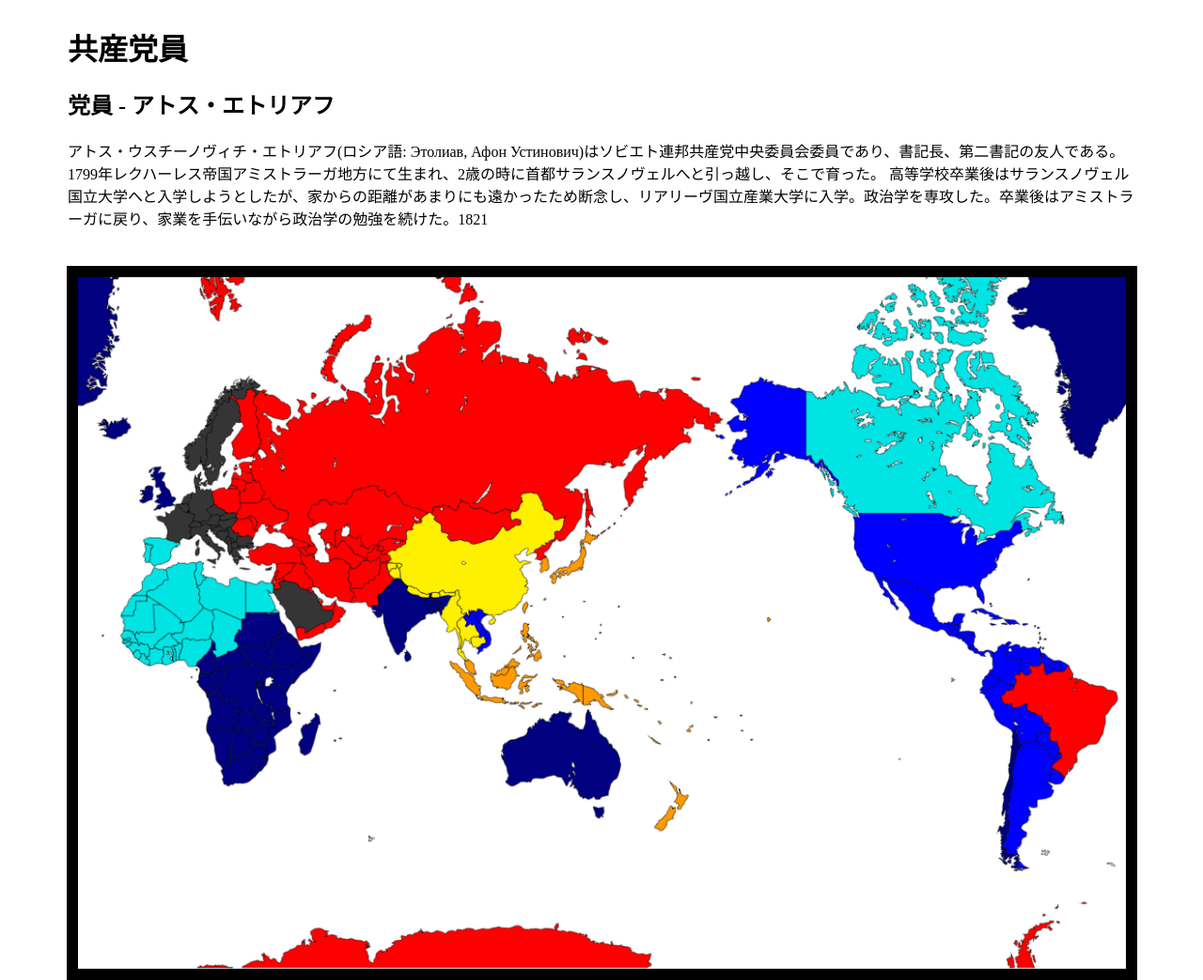
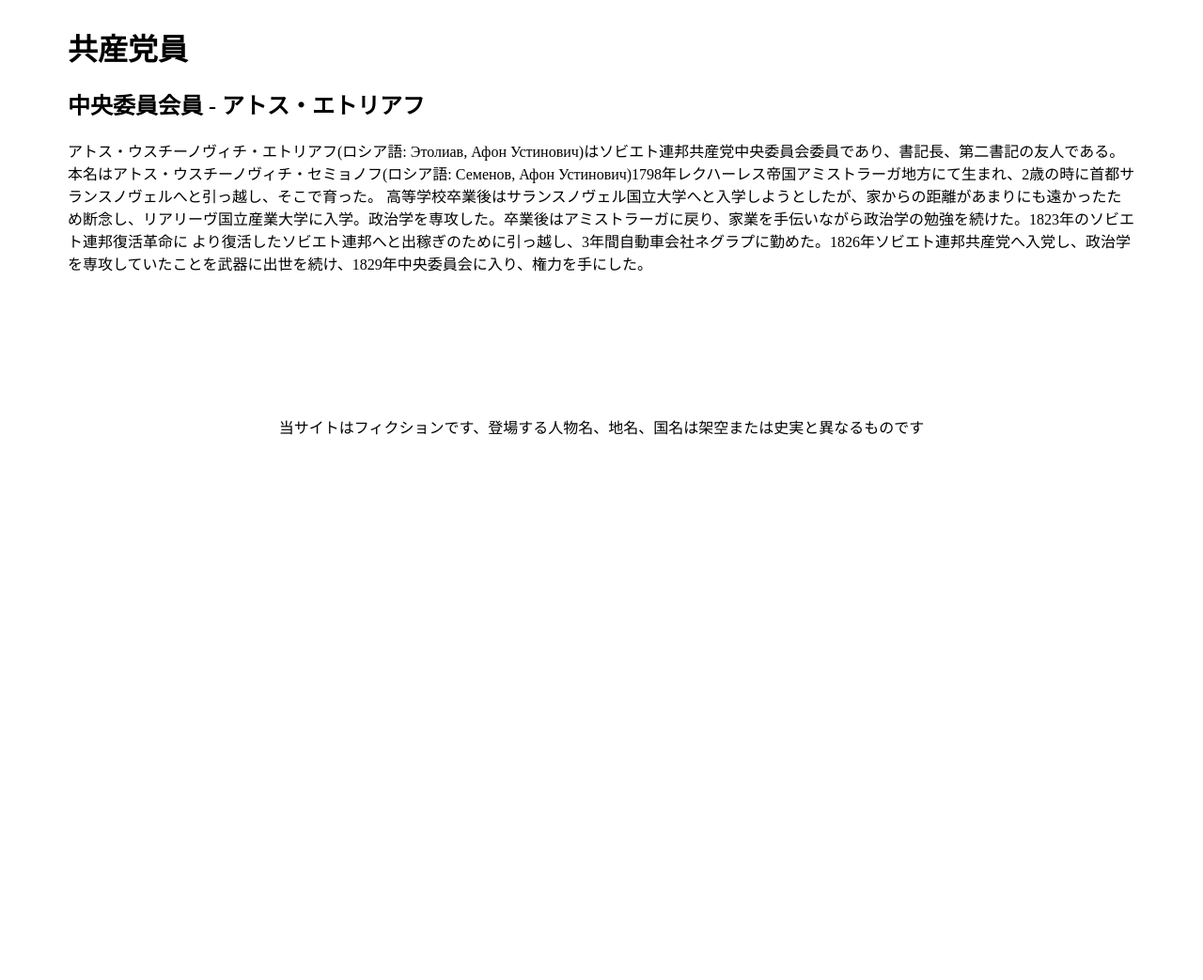
Before and after one commit to wonder-kamata/ussr_rekhalles-1, a plain HTML site: page leaders_new.html in a window 1280 px wide. Shown: the part 896-1939 px from the top of the page at 94% size. After the commit the page ends 1462 px from the top, so only its background shows below. Drawn offline with Linux system fonts and the light colour scheme.

Commit message:
little addtion
a little additions. normally.

```diff
--- a/leaders_new.html
+++ b/leaders_new.html
@@ -42,7 +42,7 @@
     <h2 class="h2_3">書記長 - ヨシフ・セベルヴィン</h2>
 
     <p>ヨシフ・アレクサンドロヴィチ・セベルヴィン(ロシア語: Севервин, Иосиф Александрович)は、ウラジーミル・イリイチ・レーニン(ロシア語: Ленин, Владимир Ильич)に次ぐ
-      三代目ソビエト社会主義共和国連邦共産党中央委員会書記長、指導者である。本名はヨシフ・アレクサンドロヴィチ・コレスニコフ(ロシア語: Колесников, Иосиф Александрович)。1798年レクハーレス帝国ディベボール地方にて生まれ育ち、16歳で首都サランスノヴェルへと引っ越した。
+      二代目ソビエト社会主義共和国連邦共産党中央委員会書記長、指導者である。本名はヨシフ・アレクサンドロヴィチ・コレスニコフ(ロシア語: Колесников, Иосиф Александрович)。1798年レクハーレス帝国ディベボール地方にて生まれ育ち、16歳で首都サランスノヴェルへと引っ越した。
     そこでイワン・ヤノフスキーと出会い、共にサランスノヴェル国立大学で正教教育を受けた。大学卒業後、隣国のソビエト社会主義共和国連邦に移住し、マルクス主義に出会う。その後正教を去り、ヤノフスキーと共に革命家へと転身した。 <br> <br>1820年、
     ウラジーミル・レーニン率いるボリシェヴィキ党に入党し、しばし党員を努めた。だが1821年のソ連崩壊によりその座を剥奪された。セベルヴィンはこれに強く反対し、ヤノフスキーと共に同志を募り、武装革命を起こし、見事ソビエト社会主義共和国連邦を復活させた。だがこの一連の騒動の最中に
     レーニンは死去してしまったため、セベルヴィンは新たにソビエト連邦共産党を結党し、共産党中央委員会書記長の座に就いた。</p>
@@ -54,20 +54,15 @@
     <p>イワン・セルゲーエヴィチ・ヤノフスキー(ロシア語: Яновский, Иван Сергеевич)はソビエト連邦共産党中央委員会第二書記であり、書記長ヨシフ・セベルヴィンの親友である。1798年レクハーレス帝国アミストラーガ地方にて生まれ育ち、16歳で首都サランスノヴェルへと引っ越した。
     そこでセベルヴィンと出会い、共にサランスノヴェル国立大学で正教教育を受けた。大学卒業後、セベルヴィンと共に隣国のソビエト社会主義共和国連邦に移住し、マルクス主義に出会う。その後正教を去り、セベルヴィンと共に革命家へと転身した。<br><br>1820年、
     ウラジーミル・レーニン率いるボリシェヴィキ党に入党し、しばし党員を努めた。だが1821年のソ連崩壊によりその座を剥奪された。ヤノフスキーはこれに強く反対し、セベルヴィンと共に同志を募り、武装革命を起こし、見事ソビエト社会主義共和国連邦を復活させた。だがこの一連の騒動の最中に
-    レーニンは死去してしまったため、ヤノフスキーはセベルヴィンが新たに結党したソビエト連邦共産党に入党し、共産党中央委員会の座に就いた。</p>
+    レーニンは死去してしまったため、ヤノフスキーはセベルヴィンが新たに結党したソビエト連邦共産党に入党し、共産党中央委員会第二書記の座に就いた。</p>
 
     <h2 class="h2_3">共産党員</h2>
 
-        <h2 class="h2_5">党員 - アトス・エトリアフ</h2>
-        <p>アトス・ウスチーノヴィチ・エトリアフ(ロシア語: Этолиав, Афон Устинович)はソビエト連邦共産党中央委員会委員であり、書記長、第二書記の友人である。1799年レクハーレス帝国アミストラーガ地方にて生まれ、2歳の時に首都サランスノヴェルへと引っ越し、そこで育った。
-        高等学校卒業後はサランスノヴェル国立大学へと入学しようとしたが、家からの距離があまりにも遠かったため断念し、リアリーヴ国立産業大学に入学。政治学を専攻した。卒業後はアミストラーガに戻り、家業を手伝いながら政治学の勉強を続けた。1821</p>
+        <h2 class="h2_5">中央委員会員 - アトス・エトリアフ</h2>
+        <p>アトス・ウスチーノヴィチ・エトリアフ(ロシア語: Этолиав, Афон Устинович)はソビエト連邦共産党中央委員会委員であり、書記長、第二書記の友人である。本名はアトス・ウスチーノヴィチ・セミョノフ(ロシア語: Семенов, Афон Устинович)1798年レクハーレス帝国アミストラーガ地方にて生まれ、2歳の時に首都サランスノヴェルへと引っ越し、そこで育った。
+        高等学校卒業後はサランスノヴェル国立大学へと入学しようとしたが、家からの距離があまりにも遠かったため断念し、リアリーヴ国立産業大学に入学。政治学を専攻した。卒業後はアミストラーガに戻り、家業を手伝いながら政治学の勉強を続けた。1823年のソビエト連邦復活革命に
+        より復活したソビエト連邦へと出稼ぎのために引っ越し、3年間自動車会社ネグラプに勤めた。1826年ソビエト連邦共産党へ入党し、政治学を専攻していたことを武器に出世を続け、1829年中央委員会に入り、権力を手にした。</p>
 
-
-    <div class="worldmap">
-
-          <img class="worldmap_img" src="img/worldmap.png">
-
-    </div>
   </body>
 
   <footer>
```
